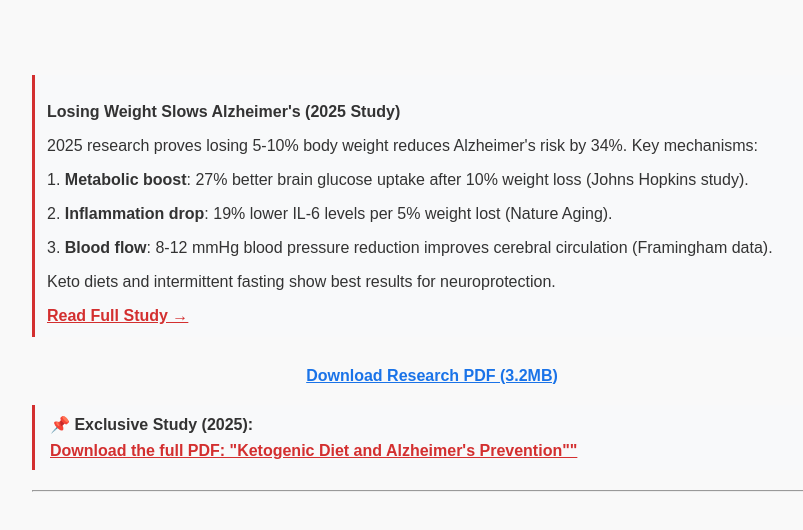
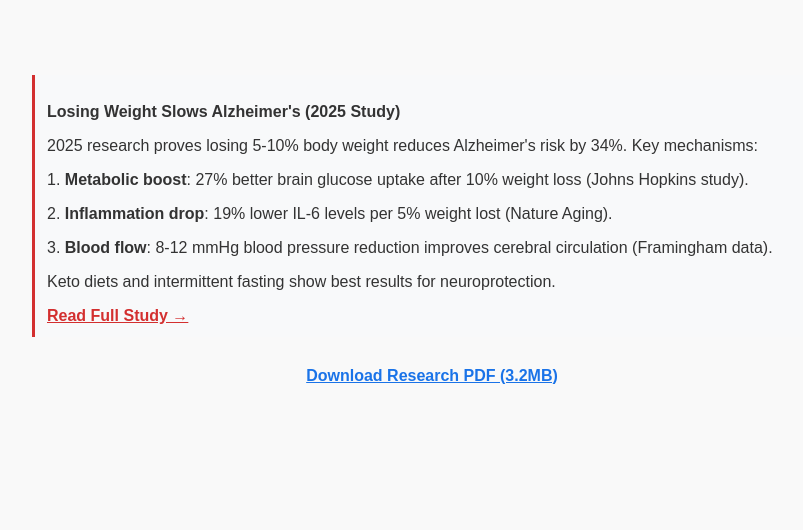
Before and after one commit to HonestReviewOfficial/21-Easy-Dinner-Ideas-for-Low-Carb-Diet-, a plain HTML site: page index.html in a window 1280 px wide. Shown: the whole page, without its empty margins (208-1011 px from the left). Drawn offline with Linux system fonts and the light colour scheme.

Commit message:
index.html

```diff
--- a/index.html
+++ b/index.html
@@ -33,15 +33,7 @@
   </a>
 </p>
 
-<!-- INSERÇÃO 1 - PDF LINK -->
-<div style="border-left:3px solid #d32f2f; padding:10px 15px; margin:20px 0; background:#f8f9fa;">
-  <p style="margin:0 0 8px 0; font-weight:bold;">📌 Exclusive Study (2025):</p>
-  <a href="/wp-content/uploads/2025/07/Keto_Research_WhitePaper_2025.pdf"
-     style="color:#d32f2f; text-decoration:underline; font-weight:bold;">
-     Download the full PDF: "Ketogenic Diet and Alzheimer's Prevention""
-  </a>
-</div>
-<hr />
+
 
 
 </body>
```
